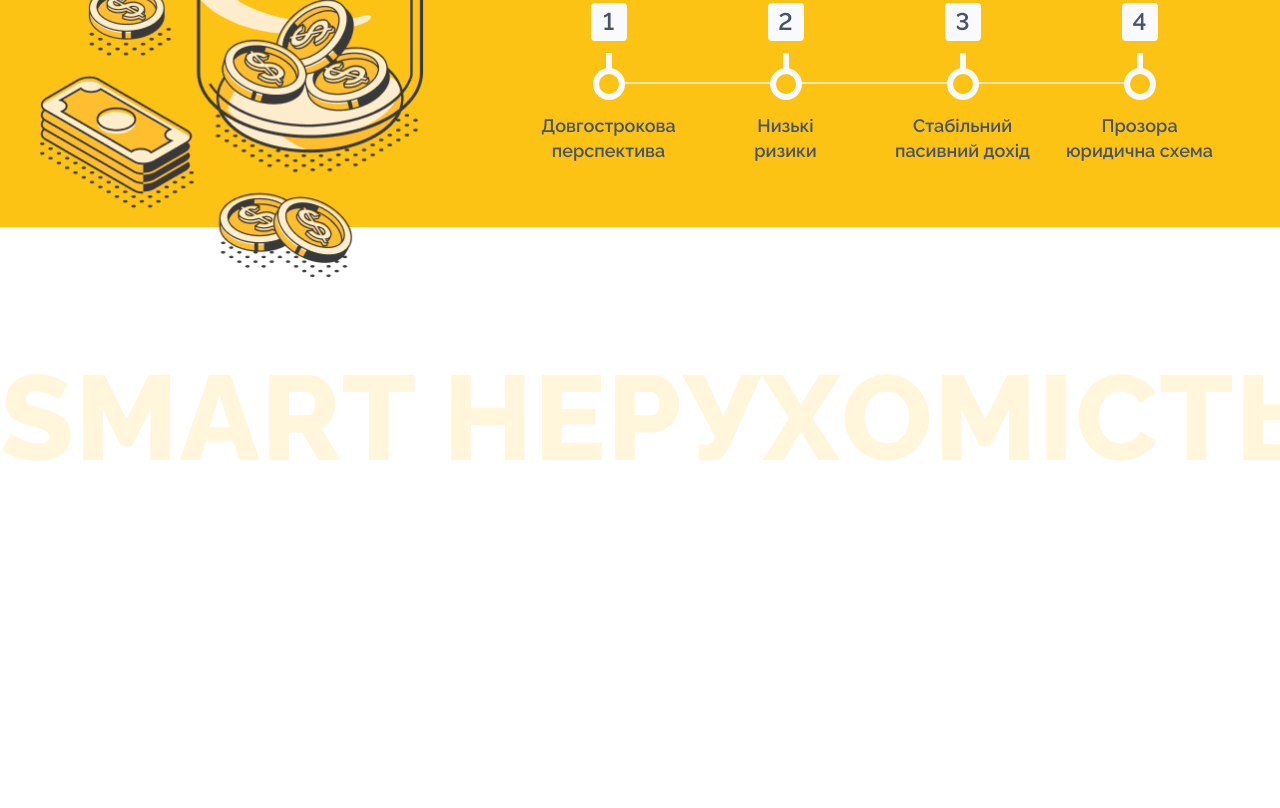
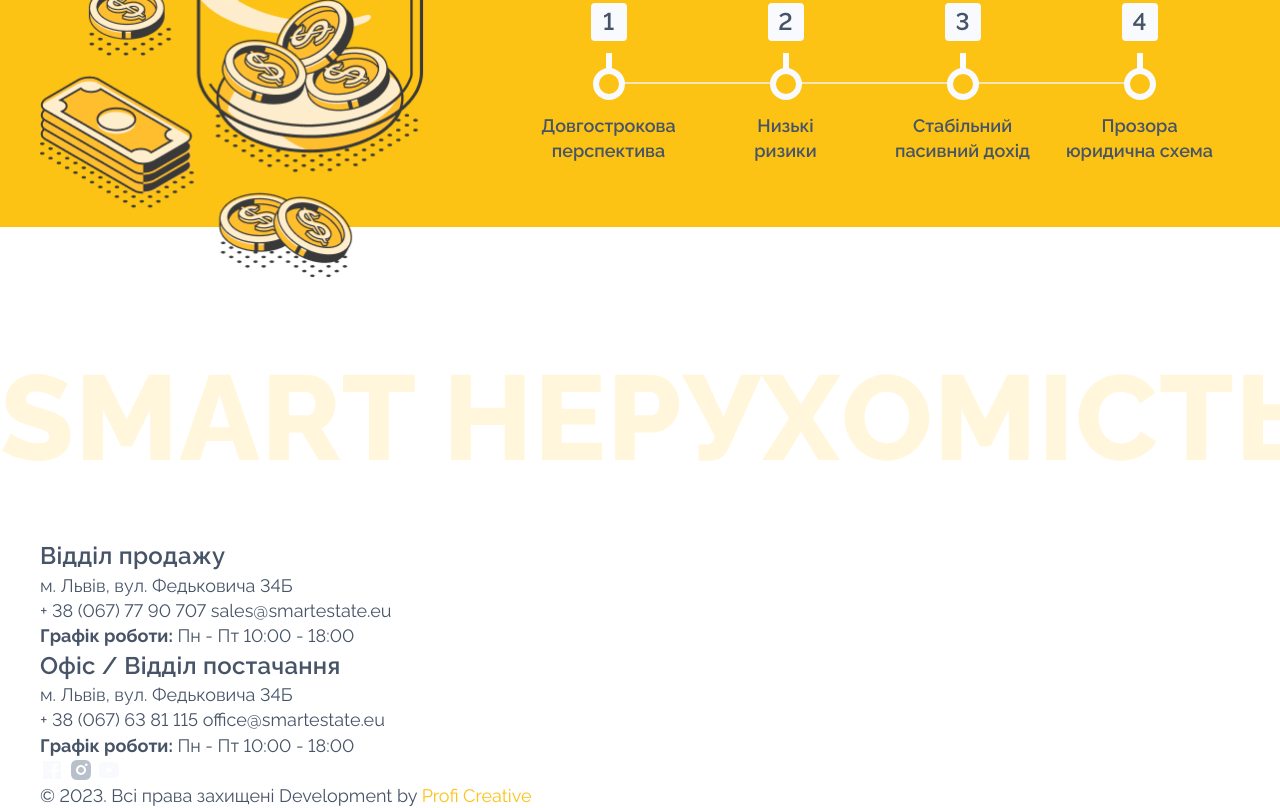
Before and after one commit to v-lavs/SE-red, a website: page index.html in a window 1280 px wide. Shown: the part 2932-3740 px from the top of the page. Before the commit the page ends 3471 px from the top, so only its background shows below. Drawn offline with Linux system fonts and the light colour scheme.

Commit message:
add html footer

```diff
--- a/index.html
+++ b/index.html
@@ -371,7 +371,58 @@
     <!--footer-->
     <footer id="contacts" class="footer">
         <div class="container">
+            <div class="footer_top">
+                <div class="footer__contacts">
+                    <div class="part">
+                        <div class="wrap-contact">
+                            <h3 class="title title_xs">Відділ продажу</h3>
+                            <span>м. Львів, вул. Федьковича 34Б</span>
+                        </div>
+                        <div class="wrap-contact">
+                            <a href="tel:+38(067)7790707" class="footer__contact phone">+ 38 (067) 77 90 707</a>
+                            <a href="mailto:sales@smartestate.eu" class="footer__contact mail">sales@smartestate.eu</a>
+                        </div>
+                        <div class="wrap-contact">
+                            <span><strong>Графік роботи:</strong></span>
+                            Пн - Пт 10:00 - 18:00
+                        </div>
+                    </div>
+                    <div class="part">
+                        <div class="wrap-contact">
+                            <h3 class="title title_xs">Офіс / Відділ постачання</h3>
+                            <span>м. Львів, вул. Федьковича 34Б</span>
+                        </div>
+                        <div class="wrap-contact">
+                            <a href="tel:+38(067)6381115" class="footer__contact phone">+ 38 (067) 63 81 115</a>
+                            <a href="mailto:sales@smartestate.eu" class="footer__contact mail">office@smartestate.eu</a>
+                        </div>
+                        <div class="wrap-contact">
+                            <span><strong>Графік роботи:</strong></span>
+                            Пн - Пт 10:00 - 18:00
+                        </div>
+                    </div>
+                </div>
 
+                <div class="footer__social-bar">
+                    <a href="https://www.facebook.com/Smart-Estate-107188624905183" target="_blank"
+                       class="social__link">
+                        <img class="icon" src="assets/img/facebook.svg" alt="facebook">
+                    </a>
+                    <a href="https://www.instagram.com/smartestate.eu/" target="_blank" class="social__link">
+                        <img class="icon" src="assets/img/instagram.svg" alt="instagram">
+                    </a>
+                    <a href="#" target="_blank" class="social__link">
+                        <img class="icon" src="assets/img/youtube.svg" alt="youtube">
+                    </a>
+
+                </div>
+            </div>
+
+            <div class="footer_bottom">
+                <span class="copiring">© 2023. Всі права захищені</span>
+                <span class="production">Development by <a href="https://profi-creative.com/" target="_blank"
+                                                           class="color-yellow">Profi Creative</a></span>
+            </div>
         </div>
     </footer>
 </div>
--- a/src/scss/base/_base.scss
+++ b/src/scss/base/_base.scss
@@ -16,7 +16,9 @@
 .d-flex {
   display: flex;
 }
-
+.color-yellow{
+  color: #FCC214;
+}
 .label {
   display: inline-block;
   color: #F8FAFD;
```
Also changed, not shown: assets/img/instagram.svg (added), dist/main.css.
